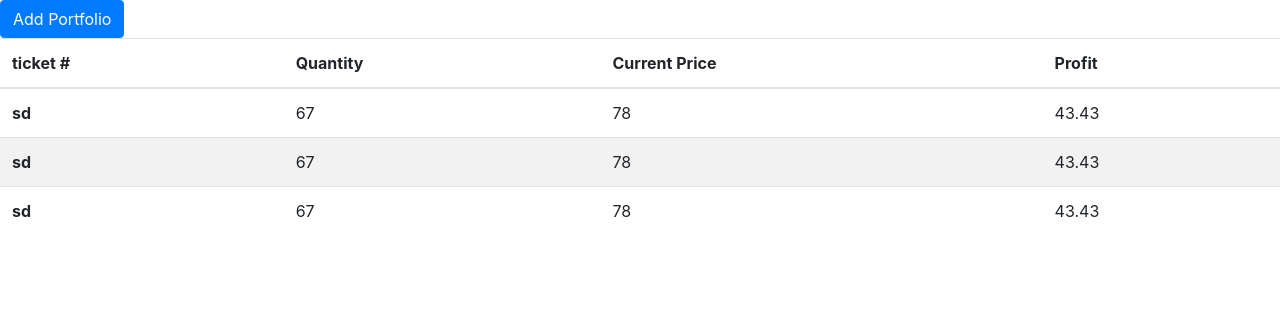
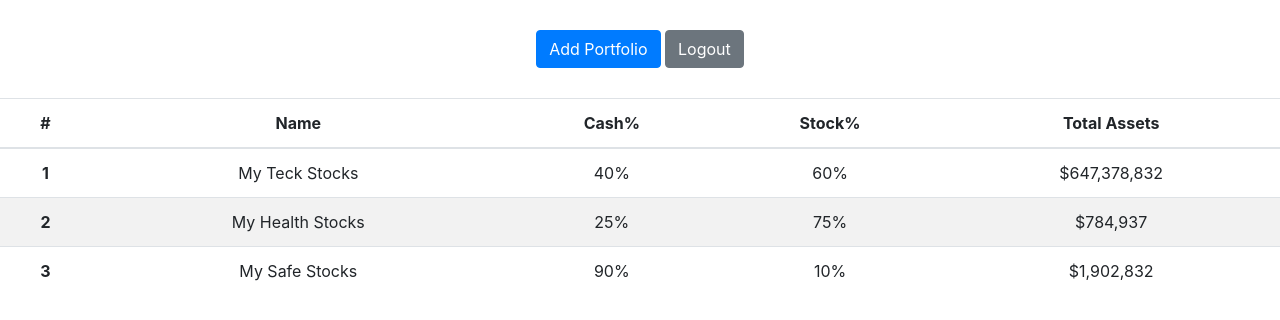
Before and after one commit to jw526/cs673, a PHP site: page /pages/accountView.php in a window 1280 px wide. Shown: the top 320 px of the page. Run offline with PHP 8.4, Linux system fonts and the light colour scheme; some libraries are stand-ins or nearby versions.

Commit message:
added templates

```diff
--- a/apis/getUserPortfolio.php
+++ /dev/null
@@ -1,5 +0,0 @@
-<?php
-  include('./__init__.php');
-
-
-?>
--- /dev/null
+++ b/apis/getUserPortfolios.php
@@ -0,0 +1,31 @@
+<?php
+header('Content-Type: application/json');
+
+$obj = (object) [
+    'portfolios' => [
+      (object) [
+        id => '1',
+        name => 'My Teck Stocks',
+        cash => '40%',
+        stock => '60%',
+        total => '$647,378,832'
+      ],
+      (object) [
+        id => '2',
+        name => 'My Health Stocks',
+        cash => '25%',
+        stock => '75%',
+        total => '$784,937'
+      ],
+      (object) [
+        id => '3',
+        name => 'My Safe Stocks',
+        cash => '90%',
+        stock => '10%',
+        total => '$1,902,832'
+      ]
+    ]
+];
+
+echo json_encode($obj);
+?>
--- a/controllers/app.js
+++ b/controllers/app.js
@@ -6,27 +6,25 @@
 // Init App
 window.App = window.App || {};
 
-// We will store the App State Here
-window.App.state = {
-  userInfo: {
-    username: null,
-    email: null,
-  },
-  portfolio: {}
-}
-
-// Utils will go here
-window.App.utils = {
-
-}
 
 // Endpoints will go here
 window.App.endpoints = {
-  login: '/apis/login.php'
+  login: '/apis/login.php',
+  getUserPortfolio: '/apis/getUserPortfolios.php'
 }
 
+// function that init a page
 window.App.init = {
-  LoginScreen: initLoginScreen
+  LoginScreen: initLoginScreen,
+  MyAccount: initMyAccount
+}
+
+
+// -- initalization functions --
+function initMyAccount () {
+  window.App.User.getUserBasicInfo([
+    window.App.Portfolio.loadUserPortfolio
+  ]);
 }
 
 function initLoginScreen () {
--- a/controllers/portfolios.js
+++ b/controllers/portfolios.js
@@ -15,35 +15,22 @@ window.App = window.App || {};
 
 
   function _loadUserPortfolio() {
-    var apiRes = [{
-      id: 'sd',
-      qty: 67,
-      currentPrice: 78,
-      profit: 43.43
-    }, {
-        id: 'sd',
-        qty: 67,
-        currentPrice: 78,
-        profit: 43.43
-      }, {
-        id: 'sd',
-        qty: 67,
-        currentPrice: 78,
-        profit: 43.43
-      }];
-
-    renderPortfolioRows(apiRes);
+    $.ajax(window.App.endpoints.getUserPortfolio, {
+      method: 'post',
+      success: renderPortfolioRows
+    });
   }
 
-  function renderPortfolioRows(portfolios) {
+  function renderPortfolioRows(res) {
     let table = $("#portfolio-table-body");
 
-    portfolios.forEach(portfolio => {
+    res.portfolios.forEach(portfolio => {
       let template = $("#portfolio-row-template").clone(true);
-      template.children('.ticket-number').html(portfolio.id);
-      template.children('.quantity').html(portfolio.qty);
-      template.children('.current-price').html(portfolio.currentPrice);
-      template.children('.profit').html(portfolio.profit);
+      template.children('.number').html(portfolio.id);
+      template.children('.name').html(portfolio.name);
+      template.children('.cash').html(portfolio.cash);
+      template.children('.stock').html(portfolio.stock);
+      template.children('.total').html(portfolio.total);
       template.removeClass('template');
       table.append(template);
     });
--- a/index.css
+++ b/index.css
@@ -1,3 +1,10 @@
+.portfolio-table,
+.header-button-container {
+  text-align: center;
+  margin-top: 30px;
+}
+
+
 .login-form {
   width: 350px;
   display: inline-block;
--- a/pages/accountView.php
+++ b/pages/accountView.php
@@ -3,28 +3,59 @@
   <?php include('./partials/header.php'); ?>
 <body>
 
-  <div>
-    <button class="btn btn-primary" type="submit">Add Portfolio</button>
+  <div class="header-button-container">
+    <button class="btn btn-primary" onclick="$('#add-port-modal').modal('toggle')">Add Portfolio</button>
+    <button class="btn btn-secondary" type="submit">Logout</button>
   </div>
   <table class="table table-striped portfolio-table">
     <thead>
       <tr>
-        <th scope="col">ticket #</th>
-        <th scope="col">Quantity</th>
-        <th scope="col">Current Price</th>
-        <th scope="col">Profit</th>
+        <th scope="col">#</th>
+        <th scope="col">Name</th>
+        <th scope="col">Cash%</th>
+        <th scope="col">Stock%</th>
+        <th scope="col">Total Assets</th>
       </tr>
     </thead>
     <tbody id="portfolio-table-body">
       <tr id="portfolio-row-template" class="template">
-        <th class="ticket-number">1</th>
-        <td class="quantity">Mark</td>
-        <td class="current-price">Otto</td>
-        <td class="profit">@mdo</td>
+        <th class="number">1</th>
+        <td class="name">Mark</td>
+        <td class="cash">Otto</td>
+        <td class="stock">Otto</td>
+        <td class="total">@mdo</td>
       </tr>
     </tbody>
   </table>
 
+  <div class="modal" tabindex="-1" role="dialog" id="add-port-modal">
+    <div class="modal-dialog" role="document">
+      <div class="modal-content">
+        <div class="modal-header">
+          <h5 class="modal-title">Add New Portfolio</h5>
+          <button type="button" class="close" data-dismiss="modal" aria-label="Close">
+            <span aria-hidden="true">&times;</span>
+          </button>
+        </div>
+        <div class="modal-body">
+          <div class="input-group input-group-sm mb-3">
+            <div class="input-group-prepend">
+              <span class="input-group-text" id="inputGroup-sizing-sm">Name</span>
+            </div>
+            <input type="text" class="form-control" aria-label="Sizing example input" aria-describedby="inputGroup-sizing-sm">
+          </div>
+        </div>
+        <div class="modal-footer">
+          <button type="button" class="btn btn-secondary" data-dismiss="modal">Close</button>
+          <button type="button" class="btn btn-primary">Save changes</button>
+        </div>
+      </div>
+    </div>
+  </div>
+
   <?php include('./partials/footer.php'); ?>
+  <script>
+    window.App.init.MyAccount();
+  </script>
 </body>
 </html>
--- a/pages/partials/footer.php
+++ b/pages/partials/footer.php
@@ -3,9 +3,3 @@
 <script type="text/javascript" src="/controllers/app.js"></script>
 <script type="text/javascript" src="/controllers/user.js"></script>
 <script type="text/javascript" src="/controllers/portfolios.js"></script>
-
-<script type="text/javascript">
-  window.App.User.getUserBasicInfo([
-    window.App.Portfolio.loadUserPortfolio
-  ]);
-</script>
```
